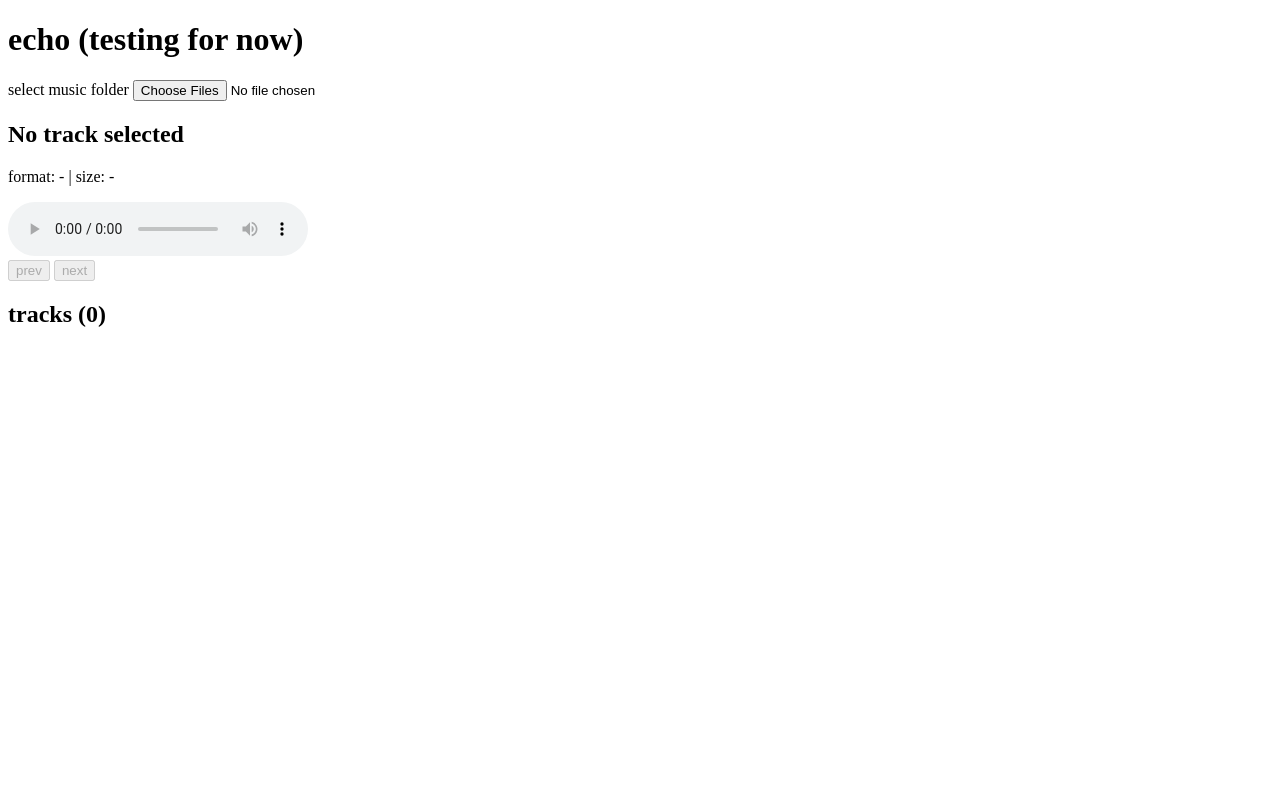
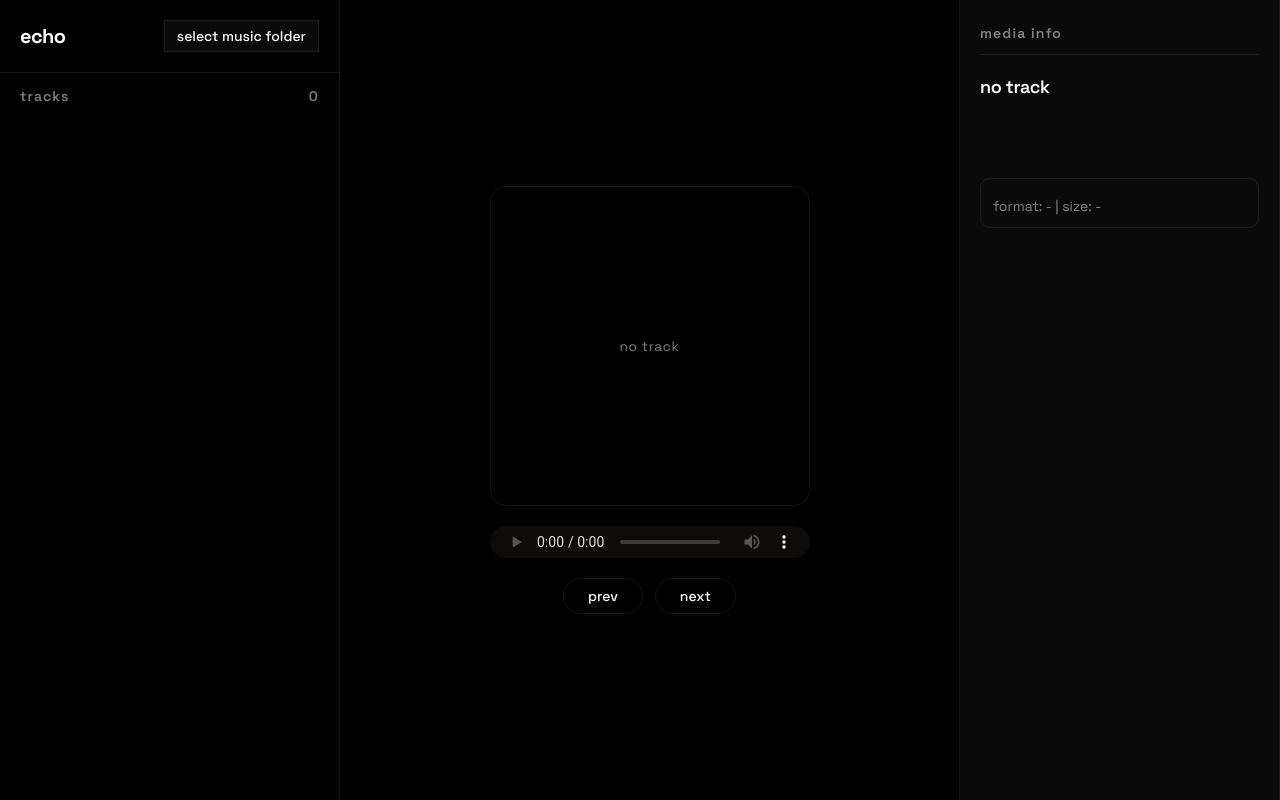
Before and after one commit to neonxsl/echo, a plain HTML site: page index.html in a window 1280 px wide. Drawn offline with Linux system fonts and the light colour scheme.

Commit message:
ui finallyyyy

```diff
--- a/index.html
+++ b/index.html
@@ -4,38 +4,67 @@
     <meta charset="UTF-8">
     <meta name="viewport" content="width=device-width, initial-scale=1.0">
     <title>echo - music player</title>
+    <link rel="stylesheet" href="./style.css">
 </head>
 <body>
-    <header>
-        <h1> echo (testing for now)</h1>
-        <label for="dir-picker">select music folder</label>
-        <input type="file" id="dir-picker" webkitdirectory directory multiple>
-    </header>
 
-    <section aria-label="playback controls">
-        <div>
-            <img id="now-playing-art" width="200" height="200" src="" alt="album art" hidden>
+<div class="app-layout">
+    <aside class="panel tracks panel" aria-label="playlist">
+            <header class="tracks-header">
+        <h1 class="logo"> echo</h1>
+            <label for="dir-picker" class="file-picker-label">select music folder</label>
+            <input type="file" id="dir-picker" webkitdirectory directory multiple>
+        </header>
+
+        <div class="tracks-subheading">
+            <span>tracks</span>
+            <span id="track-count">0</span>
         </div>
-        <h2 id="now-playing-title">No track selected</h2>
 
-        <p id="now-playing-artist"></p>
-        <p id="now-playing-album"></p>
-        <p id="now-playing-year"></p>
-        <p id="now-playing-details"></p>
-        <p id="now-playing-meta">format: - | size: -</p>
+        <div class="tracks-selection-area">
+            <ol id="track-list"></ol>
+        </div>
+    </aside>
 
-        <audio id="audio" controls></audio>
-        <div>
-            <button id="btn-prev" disabled>prev</button>
-            <button id="btn-next" disabled>next</button>
+    <main class="panel player-panel" aria-label="player">
+        <div class="artwork-wrapper">
+            <img id="now-playing-art" alt="album art not found" hidden>
+            <span class="artwork-placeholder">no track</span>
         </div>
-    </section>
 
-    <section aria-label="playlist">
-        <h2>tracks (<span id="track-count">0</span>)</h2>
-        <ol id="track-list"></ol>
-    </section>
+        <div class="player-controls-container">
+            <audio id="audio" controls></audio>
 
+            <div class="transport-buttons"> <!-- is that what its called??? -->
+                <button id="btn-prev" disabled>prev</button>
+                <button id="btn-next" disabled>next</button>
+
+            </div>
+
+        </div>
+
+    </main>
+
+    <aside class="panel info-panel" aria-label="track details">
+        <div class="info-header">media info</div>
+
+        <div class="info-body">
+            <h2 id="now-playing-title">no track</h2>
+
+            <div class="metadata-group"></div>
+                <p id="now-playing-artist"></p>
+                <p id="now-playing-album"></p>
+                <p id="now-playing-year"></p>
+
+            </div>
+
+            <div class="tech-specs-card">
+                <p id="now-playing-details"></p>
+                <p id="now-playing-meta">format: - | size: -</p>
+            </div>
+        </div>
+</aside>
+</div>
     <script type="module" src="./js/app.js"></script>
 </body>
 </html>
--- a/js/ui.js
+++ b/js/ui.js
@@ -104,15 +104,15 @@ export function updateNowPlaying(track, index, totalTracks) {
     }
 
     dom.nowPlayingTitle.textContent = `${index + 1}. ${track.title}`;
-    dom.nowPlayingArtist.textContent = `Artist: ${track.artist}`;
-    dom.nowPlayingAlbum.textContent = `Album: ${track.album}${track.year ? ` (${track.year})` : ''}`;
+    dom.nowPlayingArtist.textContent = `artist: ${track.artist}`;
+    dom.nowPlayingAlbum.textContent = `album: ${track.album}${track.year ? ` (${track.year})` : ''}`;
 
     const detailParts = [];
-    if (track.genre) detailParts.push(`Genre: ${track.genre}`);
-    if (track.bitrate) detailParts.push(`Bitrate: ${track.bitrate}`);
+    if (track.genre) detailParts.push(`genre: ${track.genre}`);
+    if (track.bitrate) detailParts.push(`bitrate: ${track.bitrate}`);
     dom.nowPlayingDetails.textContent = detailParts.join(' | ');
 
-    dom.nowPlayingMeta.textContent = `Format: ${mimeType} | Size: ${sizeMb} MB`;
+    dom.nowPlayingMeta.textContent = `format: ${mimeType} | size: ${sizeMb} MB`;
 
 
     dom.btnNext.disabled = index === totalTracks - 1;
--- /dev/null
+++ b/style.css
@@ -0,0 +1,254 @@
+@import url('https://fonts.googleapis.com/css2?family=Inter:ital,opsz,wght@0,14..32,100..900;1,14..32,100..900&family=Space+Grotesk:wght@300..700&display=swap');
+
+*, *::before, *::after {
+    box-sizing: border-box;
+    margin: 0;
+    padding: 0;
+}
+
+:root {
+    --bg-base: #000000;
+    --text-main: #ffffff;
+    --border: rgba(255, 255, 255, 0.08);
+    --border-subtle: rgba(255, 255, 255, 0.04);
+}
+
+body {
+    font-family: "Space Grotesk", sans-serif;
+    background-color: var(--bg-base);
+    color: var(--text-main);
+    height: 100vh;
+    overflow: hidden;
+}
+
+.app-layout {
+    display: grid;
+    grid-template-columns: 340px 1fr 320px;
+    height: 100vh;
+    width: 100vw;
+}
+
+.panel {
+    display: flex;
+    flex-direction: column;
+    height: 100%;
+    overflow: hidden;
+    border-right: 1px solid var(--border);
+}
+
+.tracks-header {
+    padding: 20px;
+    border-bottom: 1px solid var(--border);
+    display: flex;
+    justify-content: space-between;
+    align-items: center;
+}
+
+.logo {
+    font-size: 1.25rem;
+    font-weight: 700;
+    letter-spacing: -0.03em;
+}
+
+.tracks-subheading {
+    padding: 14px 20px 8px;
+    font-size: 0.875rem;
+    font-weight: 567;
+    letter-spacing: 0.08em;
+    color: rgba(255, 255, 255, 0.5);
+    display: flex;
+    justify-content: space-between;
+}
+
+.tracks-selection-area {
+    flex: 1;
+    overflow-y: auto;
+    padding: 8px 12px 20px;
+}
+
+#track-list {
+    list-style: none;
+    display: flex;
+    flex-direction: column;
+    gap: 4px;
+}
+
+#track-list li button {
+    width: 100%;
+    background: transparent;
+    border: 1px solid transparent;
+    border-radius: 4px;
+    padding: 4px;
+    color: var(--text-main);
+    gap: 12px;
+    text-align: left;
+    display: flex;
+    align-items: center;
+}
+
+#track-list li button img {
+    width: 36px;
+    height: 36px;
+    border-radius: 4px;
+    object-fit: cover;
+    flex-shrink: 0;
+}
+
+#track-list button span {
+    font-size: 0.875rem;
+    white-space: nowrap;
+    overflow: hidden;
+    font-family: "Space Grotesk", sans-serif;
+    text-overflow: ellipsis;
+    line-height: 1.3;
+}
+#track-list li button small {
+    color: rgba(255, 255, 255, 0.5);
+    font-size: 0.75rem;
+}
+
+.file-picker-label {
+    background-color: rgba(255, 255, 255, 0.04);
+    border: 1px solid var(--border);
+    color: var(--text-main);
+    font-size: 0.875rem;
+    font-weight: 500;
+    padding: 6px 12px;
+}
+
+input[type="file"] {
+    display: none;
+}
+
+
+
+.player-panel {
+    display: flex;
+    flex-direction: column;
+    align-items: center;
+    justify-content: center;
+    padding: 40px;
+    gap: 20px;
+}
+
+.artwork-wrapper {
+    width: 320px;
+    height: 320px;
+    border-radius: 16px;
+    overflow: hidden;
+    border: 1px solid var(--border);
+    box-shadow: 0 20px 50px rgba(0, 0, 0, 0.6);
+    display: flex;
+    align-items: center;
+    justify-content: center;
+}
+
+#now-playing-art {
+    width: 100%;
+    height: 100%;
+    object-fit: cover;
+    display: block;
+}
+
+#now-playing-art[hidden] {
+    display: none;
+}
+
+.artwork-placeholder {
+   color: rgba(255, 255, 255, 0.5);
+   font-size: 0.85rem;
+   letter-spacing: 0.05em;
+}
+
+#now-playing-art:not([hidden]) + .artwork-placeholder {
+    display: none;
+}
+
+.player-controls-container {
+    width: 100%;
+    max-width: 320px;
+    display: flex;
+    flex-direction: column;
+    align-items: center;
+    gap: 20px;
+}
+
+audio {
+    width: 100%;
+    height: 32px;
+    filter: invert(1);
+}
+
+.transport-buttons {
+    display: flex;
+    gap: 12px;
+}
+
+.transport-buttons button {
+    background: transparent;
+    border: 1px solid var(--border);
+    color: var(--text-main);
+    padding: 8px 24px;
+    border-radius: 20px;
+    font-size: 0.875rem;
+    font-family: "Space Grotesk", sans-serif;
+    font-weight: 500;
+}
+
+
+
+.info-panel {
+    background-color: rgba(255, 255, 255, 0.04);
+    padding: 24px 20px;
+    display: flex;
+    flex-direction: column;
+    gap: 20px;
+}
+
+.info-header {
+    font-size: 0.875rem;
+    font-weight: 600;
+    letter-spacing: 0.08em;
+    color: rgba(255, 255, 255, 0.5);
+    border-bottom: 1px solid var(--border);
+    padding-bottom: 12px;
+}
+
+.info-body {
+    display: flex;
+    flex-direction: column;
+    gap: 12px;
+    overflow-y: auto;
+}
+
+#now-playing-title {
+    font-size: 1.125rem;
+    font-weight: 600;
+    letter-spacing: -0.02em;
+}
+
+.metadata-group {
+    display: flex;
+    flex-direction: column;
+    gap: 6px;
+}
+
+.metadata-group p {
+    font-size: 0.875rem;
+    color: rgba(255, 255, 255, 0.5);
+}
+
+.tech-specs-card {
+    border: 1px solid var(--border);
+    border-radius: 10px;
+    padding: 12px;
+    display: flex;
+    flex-direction: column;
+    gap: 6px;
+    margin-top: 12px;
+}
+
+.tech-specs-card p {
+    font-size: 0.875rem;
+    color: rgba(255, 255, 255, 0.5);
+}
```
